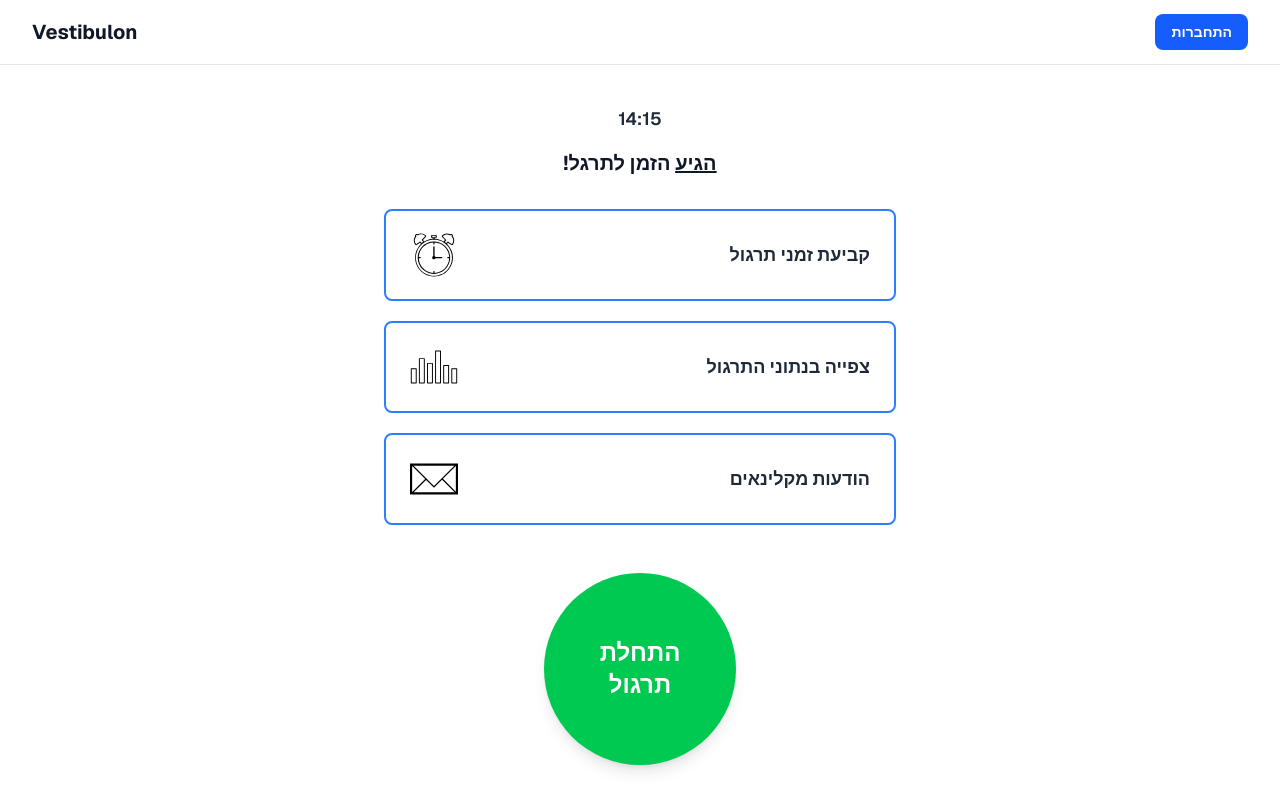
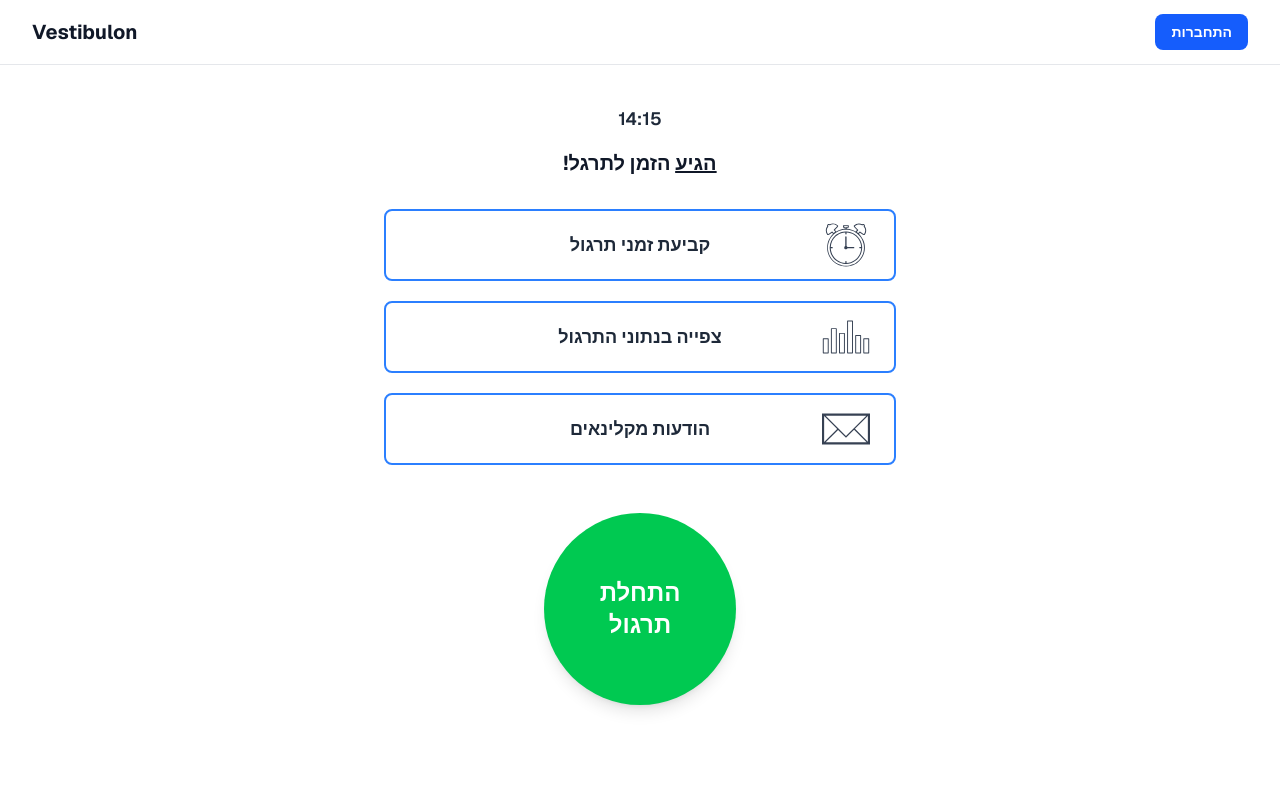
Before and after one commit to ItayHarshuv/vestibulon2, a React (Vite) app: page / in a window 1280 px wide. Shown: the top 810 px of the page. Built offline with nearby package versions, Linux system fonts and the light colour scheme; no server answers.

Commit message:
styling action button

```diff
--- a/src/components/HomeActionButton.tsx
+++ b/src/components/HomeActionButton.tsx
@@ -13,10 +13,25 @@ export function HomeActionButton({ to, label, iconSrc }: HomeActionButtonProps)
     <button
       type="button"
       onClick={() => navigate(to)}
-      className="flex items-center justify-between rounded-lg border-2 border-blue-500 px-6 py-5 text-right transition-colors hover:bg-blue-50"
+      className="group relative flex items-center justify-center rounded-lg border-2 border-blue-500 px-6 py-5 text-center transition-colors hover:bg-blue-50 active:bg-blue-500"
     >
-      <span className="text-lg font-semibold text-gray-800">{label}</span>
-      <img src={iconSrc} alt="" className="h-12 w-12" aria-hidden="true" />
+      <span className="text-lg font-semibold text-gray-800 transition-colors group-active:text-white">
+        {label}
+      </span>
+      <span
+        aria-hidden="true"
+        className="absolute right-6 h-12 w-12 shrink-0 bg-gray-700 transition-colors group-active:bg-white"
+        style={{
+          WebkitMaskImage: `url(${iconSrc})`,
+          maskImage: `url(${iconSrc})`,
+          WebkitMaskRepeat: "no-repeat",
+          maskRepeat: "no-repeat",
+          WebkitMaskPosition: "center",
+          maskPosition: "center",
+          WebkitMaskSize: "contain",
+          maskSize: "contain",
+        }}
+      />
     </button>
   );
 }
```
